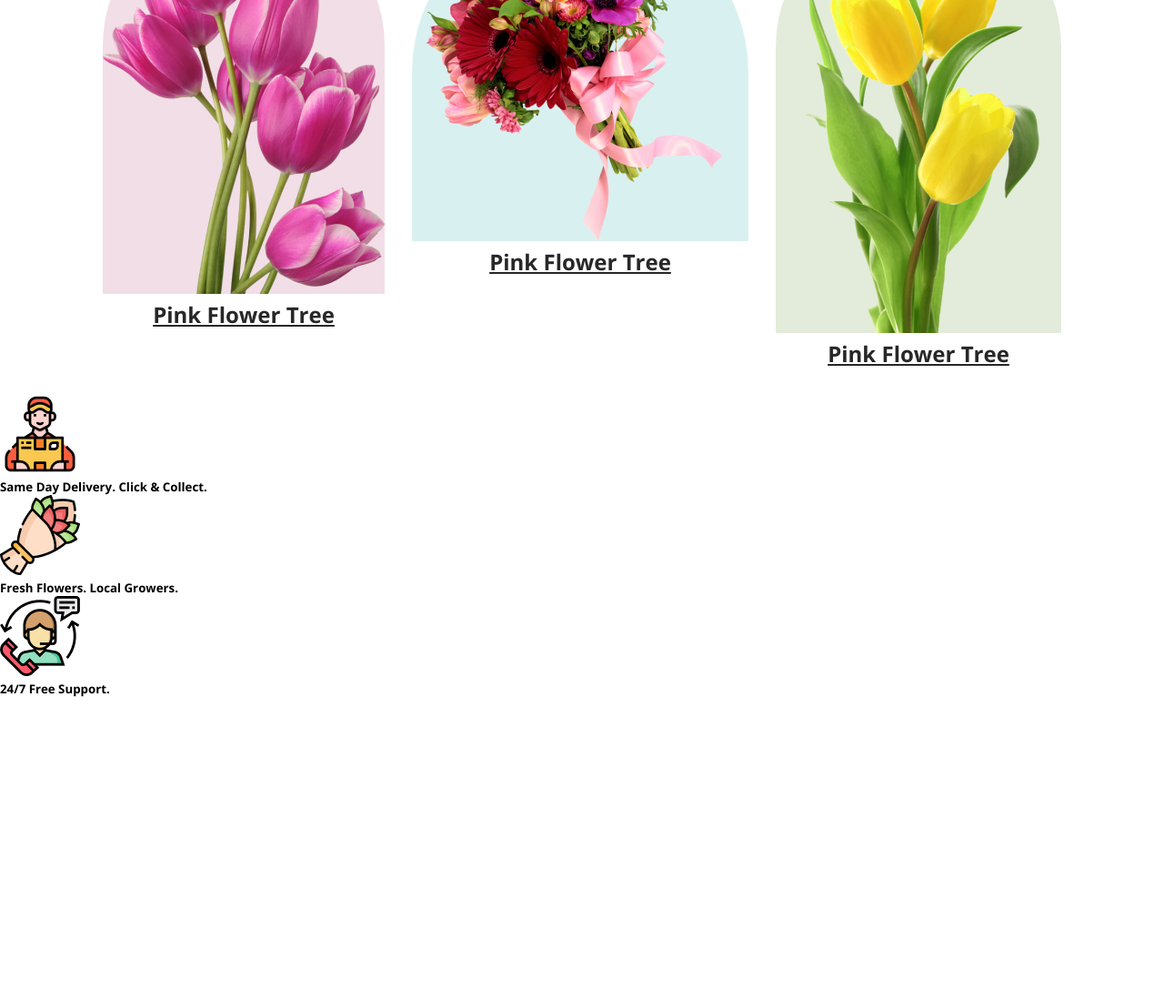
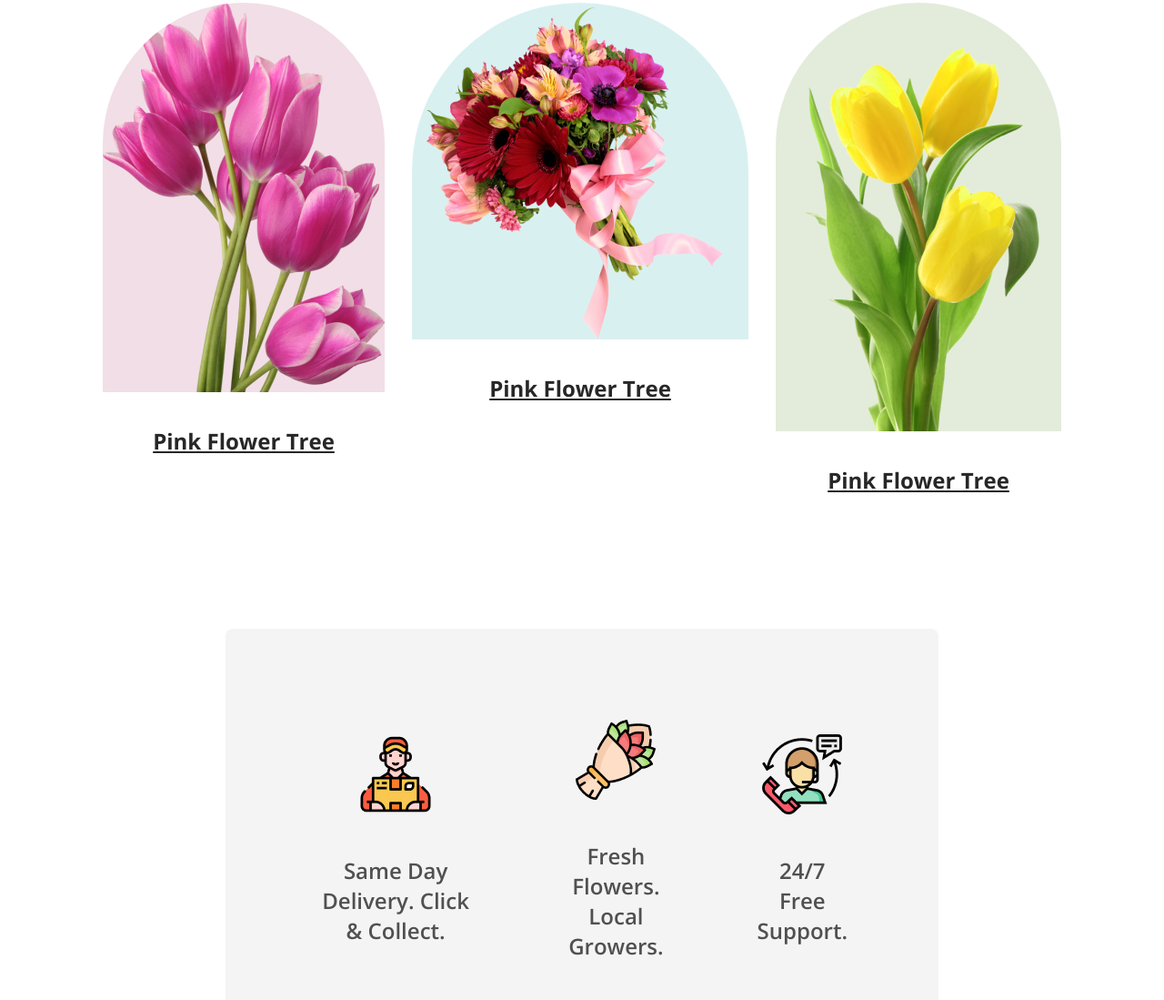
Before and after one commit to Nazmul1211/online-flower-shop, a plain HTML site: page index.html in a window 1280 px wide. Shown: the part 1674-2773 px from the top of the page at 91% size. Before the commit the page ends 2440 px from the top, so only its background shows below. Drawn offline with nearby package versions, Linux system fonts and the light colour scheme.

Commit message:
banner item completed

```diff
--- a/index.html
+++ b/index.html
@@ -51,18 +51,21 @@
         </section>
         <section class="banner">
             <dib class="banner-item">
-                <img src="images/Group 57.png" alt="" class="bannner-item-image">
+                <img src="images/Group 57.png" alt="" class="banner-item-image">
                 <h5 class="banner-item-description">Same Day Delivery. Click & Collect.</h5>
             </dib>
             <dib class="banner-item">
-                <img src="images/Group 58.png" alt="" class="bannner-item-image">
+                <img src="images/Group 58.png" alt="" class="banner-item-image">
                 <h5 class="banner-item-description">Fresh Flowers. Local Growers.</h5>
             </dib>
             <dib class="banner-item">
-                <img src="images/Group 59.png" alt="" class="bannner-item-image">
+                <img src="images/Group 59.png" alt="" class="banner-item-image">
                 <h5 class="banner-item-description">24/7 Free Support.</h5>
             </dib>
         </section>
+
+        <!-- hot deal section -->
+
     </main>
     <footer>
 
--- a/styles/style.css
+++ b/styles/style.css
@@ -1,7 +1,3 @@
-* {
-    margin: 0;
-}
-
 body {
     font-family: 'Open Sans', sans-serif;
 }
@@ -116,3 +112,26 @@ body {
     line-height: 35px;
     text-decoration-line: underline;
 }
+
+/* Banner section */
+.banner {
+    display: flex;
+    justify-content: center;
+    align-items: center;
+    border-radius: 8px;
+    background: rgba(39, 39, 39, 0.05);
+    padding: 100px;
+    margin: 150px 240px;
+    gap: 80px;
+}
+
+.banner-item {
+    text-align: center;
+}
+
+.banner-item-description {
+    color: rgba(39, 39, 39, 0.80);
+    text-align: center;
+    font-size: 24px;
+    font-weight: 600;
+}
```
